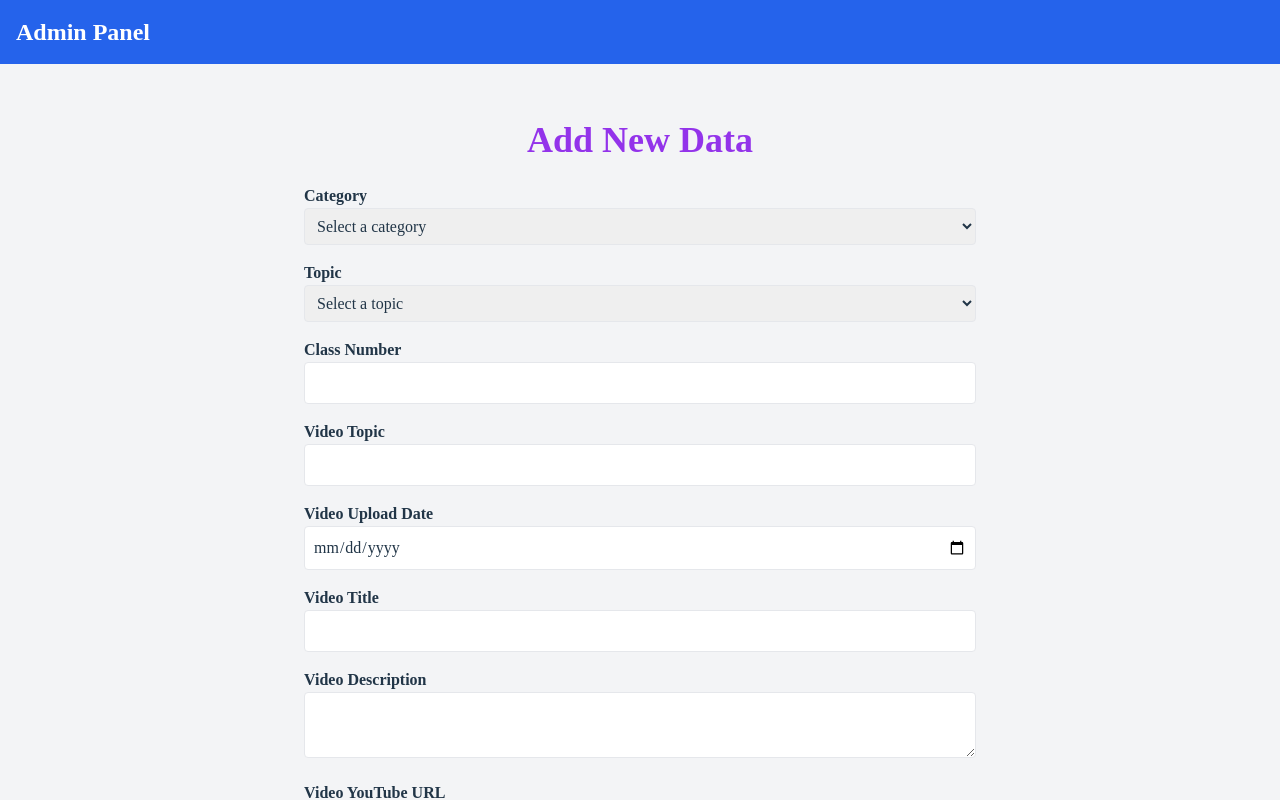
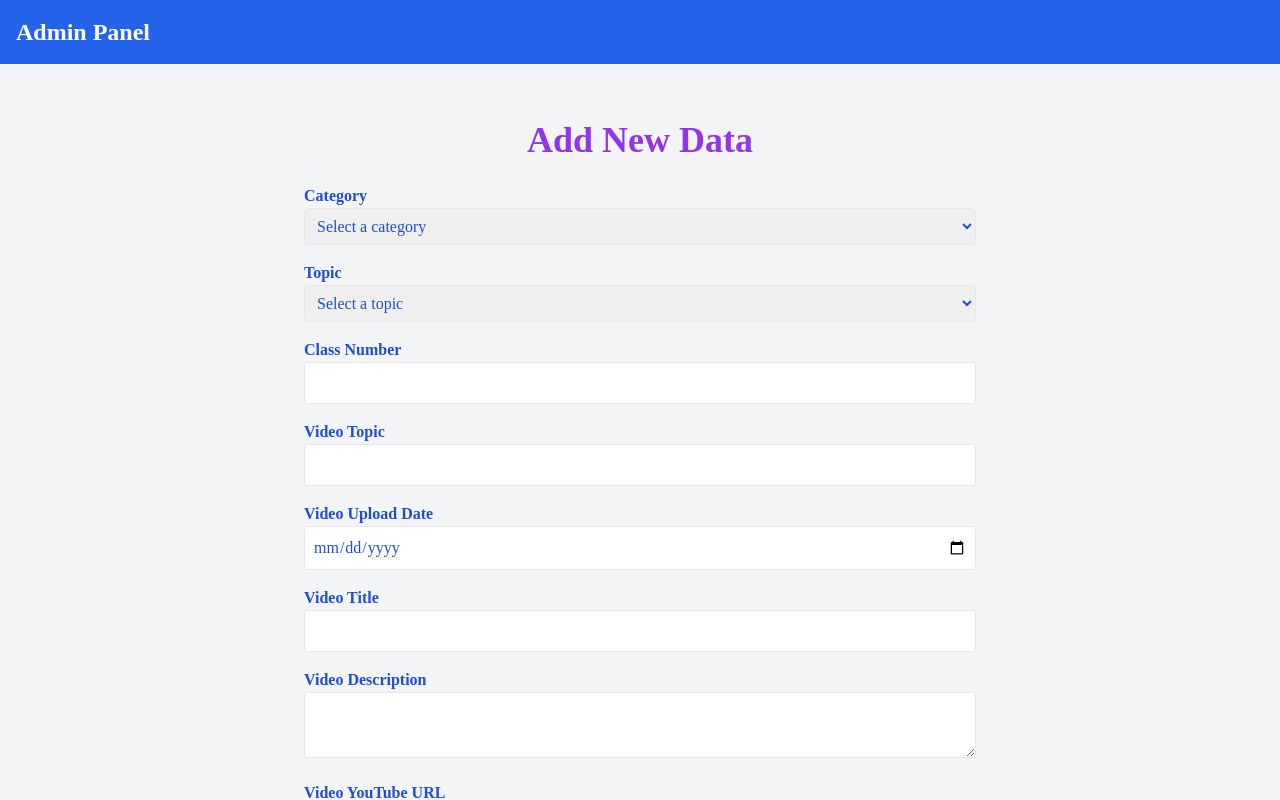
Before and after one commit to lepeter-solutions/infoking, a React (Vite) app: page /admin in a window 1280 px wide. Shown: the top 800 px of the page. Built offline with nearby package versions, Linux system fonts and the light colour scheme; the HTML template or start-up script is replaced by a standard one.

Commit message:
changed field name color

```diff
--- a/src/Admin.jsx
+++ b/src/Admin.jsx
@@ -65,12 +65,12 @@ function Admin() {
         </h1>
         <form className="mt-6 max-w-2xl mx-auto space-y-4" onSubmit={handleSubmit}>
           <div>
-            <label className="block font-bold">Category</label>
+            <label className="block font-bold text-blue-700">Category</label>
             <select
               name="category"
               value={formData.category}
               onChange={handleChange}
-              className="w-full p-2 border rounded"
+              className="w-full p-2 border rounded text-blue-700"
               required
             >
               <option value="">Select a category</option>
@@ -80,12 +80,12 @@ function Admin() {
             </select>
           </div>
           <div>
-            <label className="block font-bold">Topic</label>
+            <label className="block font-bold text-blue-700">Topic</label>
             <select
               name="topic"
               value={formData.topic}
               onChange={handleChange}
-              className="w-full p-2 border rounded"
+              className="w-full p-2 border rounded text-blue-700"
               required
             >
               <option value="">Select a topic</option>
@@ -95,78 +95,78 @@ function Admin() {
             </select>
           </div>
           <div>
-            <label className="block font-bold">Class Number</label>
+            <label className="block font-bold text-blue-700">Class Number</label>
             <input
               type="text"
               name="classNumber"
               value={formData.classNumber}
               onChange={handleChange}
-              className="w-full p-2 border rounded"
+              className="w-full p-2 border rounded text-blue-700"
               required
             />
           </div>
           <div>
-            <label className="block font-bold">Video Topic</label>
+            <label className="block font-bold text-blue-700">Video Topic</label>
             <input
               type="text"
               name="videoTopic"
               value={formData.videoTopic}
               onChange={handleChange}
-              className="w-full p-2 border rounded"
+              className="w-full p-2 border rounded text-blue-700"
               required
             />
           </div>
           <div>
-            <label className="block font-bold">Video Upload Date</label>
+            <label className="block font-bold text-blue-700">Video Upload Date</label>
             <input
               type="date"
               name="videoUploadDate"
               value={formData.videoUploadDate}
               onChange={handleChange}
-              className="w-full p-2 border rounded"
+              className="w-full p-2 border rounded text-blue-700"
               required
             />
           </div>
           <div>
-            <label className="block font-bold">Video Title</label>
+            <label className="block font-bold text-blue-700">Video Title</label>
             <input
               type="text"
               name="videoTitle"
               value={formData.videoTitle}
               onChange={handleChange}
-              className="w-full p-2 border rounded"
+              className="w-full p-2 border rounded text-blue-700"
               required
             />
           </div>
           <div>
-            <label className="block font-bold">Video Description</label>
+            <label className="block font-bold text-blue-700">Video Description</label>
             <textarea
               name="videoDescription"
               value={formData.videoDescription}
               onChange={handleChange}
-              className="w-full p-2 border rounded"
+              className="w-full p-2 border rounded text-blue-700"
               required
             ></textarea>
           </div>
           <div>
-            <label className="block font-bold">Video YouTube URL</label>
+            <label className="block font-bold text-blue-700">Video YouTube URL</label>
             <input
               type="url"
               name="videoYoutubeUrl"
               value={formData.videoYoutubeUrl}
               onChange={handleChange}
-              className="w-full p-2 border rounded"
+              className="w-full p-2 border rounded text-blue-700"
               required
             />
           </div>
           <div>
-            <label className="block font-bold">Class Path</label>
+            <label className="block font-bold text-blue-700">Class Path</label>
             <input
               type="text"
               name="classPath"
               value={formData.classPath}
               onChange={handleChange}
-              className="w-full p-2 border rounded"
+              className="w-full p-2 border rounded text-blue-700"
               required
             />
           </div>
```
